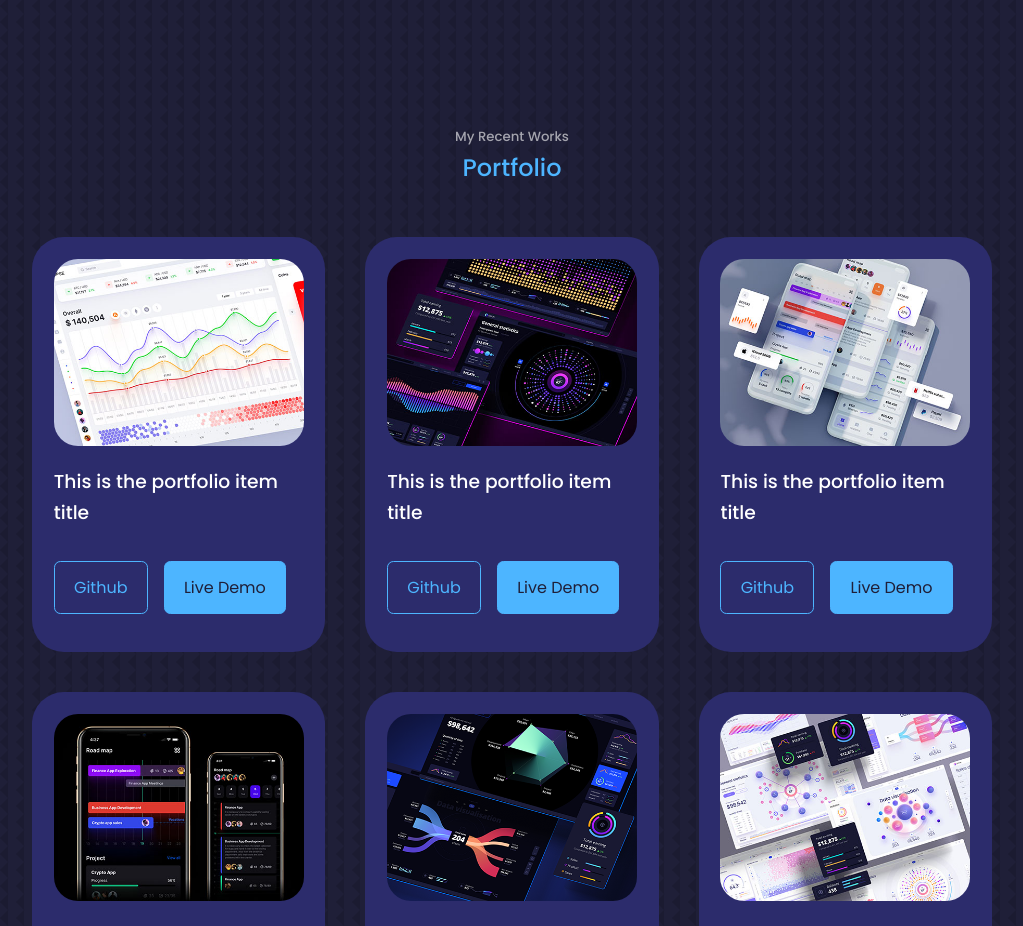
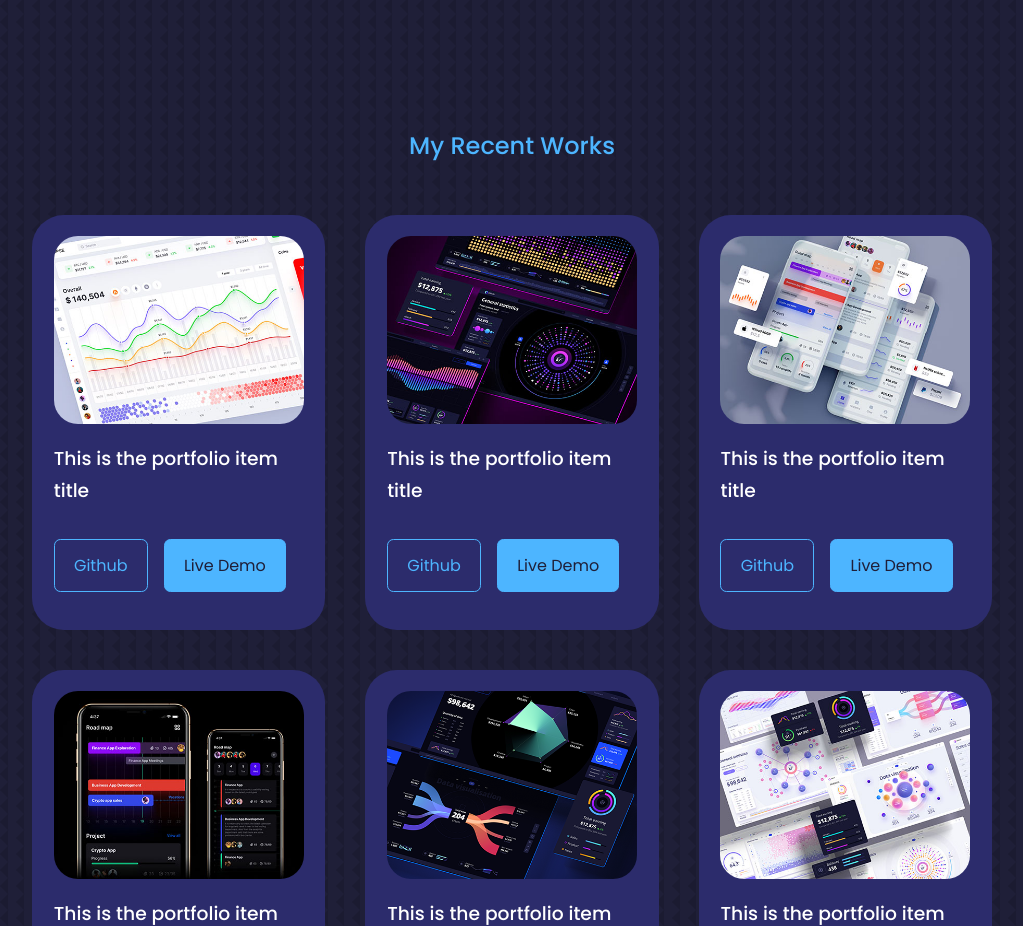
Before and after one commit to mimalson/meenahfolio, a React (Create React App) app: page / in a window 1280 px wide. Shown: the part 3090-4016 px from the top of the page, without its empty margins (128-1151 px from the left). Built offline with nearby package versions, Linux system fonts and the light colour scheme.

Commit message:
Update portfolio.jsx

```diff
--- a/src/components/Portfolio/portfolio.jsx
+++ b/src/components/Portfolio/portfolio.jsx
@@ -56,8 +56,8 @@ const data = [
 const portfolio = () => {
   return (
     <section id='portfolio'>
-      <h5>My Recent Works</h5>
-      <h2>Portfolio</h2>
+      <h5></h5>
+      <h2>My Recent Works</h2>
 
       <div className="container portfolio__container">
      {
```
